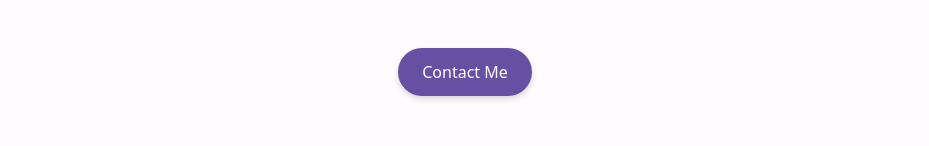
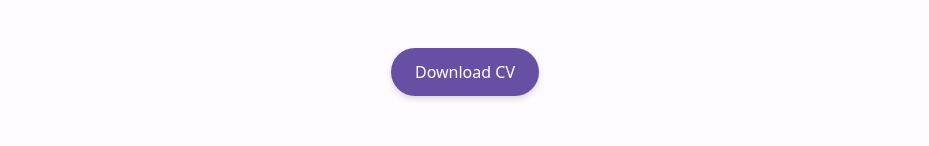
Before and after one commit to ohmudassir/Personal-Portfolio, a React (Vite) app in the folder my-portfolio/: page / in a window 1280 px wide. Shown: the part 553-699 px from the top of the page, without its empty margins (175-1104 px from the left). Built offline with nearby package versions, Linux system fonts and the light colour scheme.

Commit message:
Replaced Contact button with Download CV button

```diff
--- a/my-portfolio/src/sections/Home.jsx
+++ b/my-portfolio/src/sections/Home.jsx
@@ -52,18 +52,12 @@ export default function Home() {
         </p>
 
         <a
-          href="#contact"
-          onClick={() => {
-            window.dispatchEvent(
-              new CustomEvent("navigate", {
-                detail: { href: "#contact" },
-              })
-            );
-          }}
-          className="mt-6 px-6 py-3 bg-primary text-white font-medium rounded-full shadow-material hover:opacity-90 transition"
-        >
-          Contact Me
-        </a>
+  href="/MudassirNadeem.pdf"
+  download
+  className="mt-6 px-6 py-3 bg-primary text-white font-medium rounded-full shadow-material hover:opacity-90 transition"
+>
+  Download CV
+</a>
       </section>
     </FadeInSection>
   );
```
Also changed, not shown: 1 other file (tests, documents, lock files or other folders).
